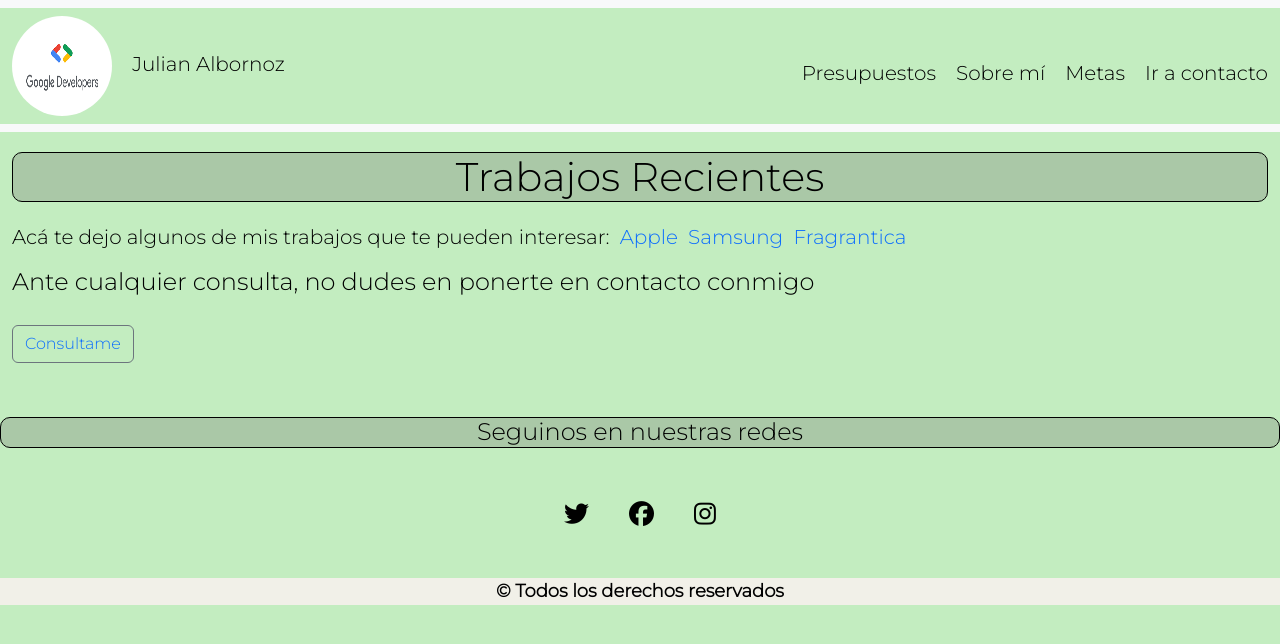
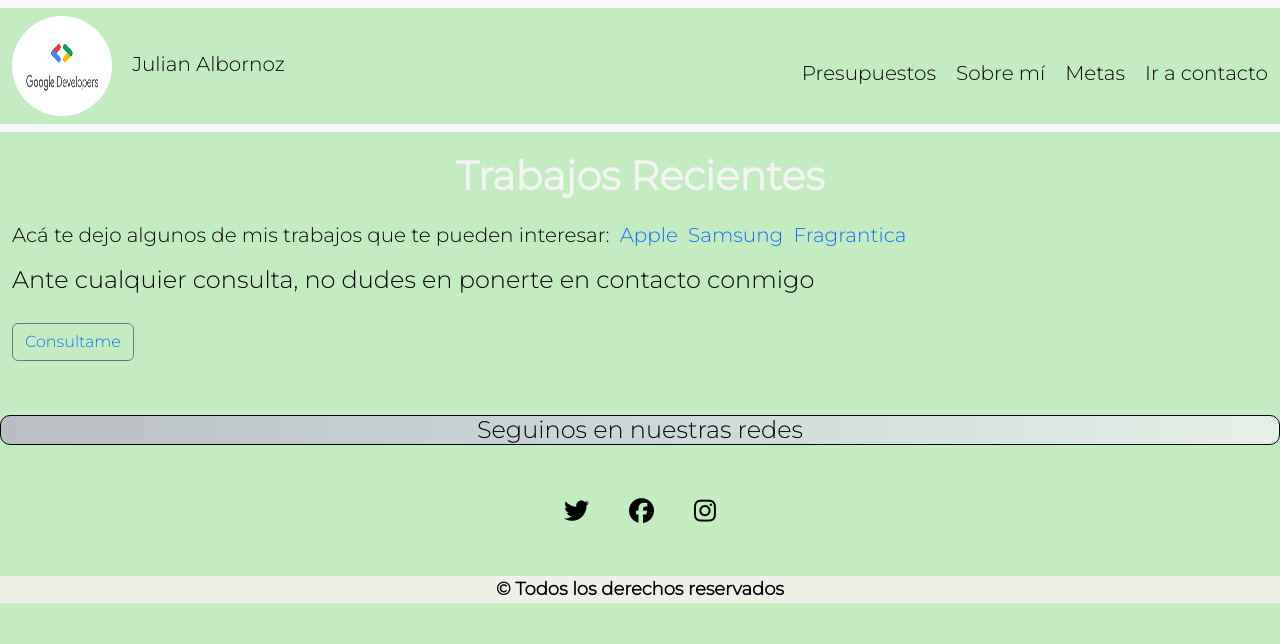
Before and after one commit to julianalbornozz/preentrega2albornozjulian, a website: page index.html in a window 1280 px wide. Drawn offline with nearby package versions, Linux system fonts and the light colour scheme.

Commit message:
Ultimooo Committ

```diff
--- a/index.html
+++ b/index.html
@@ -13,14 +13,14 @@
     <script src="https://kit.fontawesome.com/f9fb091f31.js" crossorigin="anonymous"></script>
     <link href="https://cdn.jsdelivr.net/npm/bootstrap@5.3.2/dist/css/bootstrap.min.css" rel="stylesheet"
         integrity="sha384-T3c6CoIi6uLrA9TneNEoa7RxnatzjcDSCmG1MXxSR1GAsXEV/Dwwykc2MPK8M2HN" crossorigin="anonymous">
+    <link rel="stylesheet" href="https://cdnjs.cloudflare.com/ajax/libs/animate.css/4.1.1/animate.min.css" />
 </head>
 
 <body>
     <nav class="navbar bg-body-tertiary">
         <div class="container-fluid">
             <a class="navbar-brand" href="index.html">
-                <img src="imagenes/google.png" alt="Logo"
-                    class="logo d-inline-block align-text-center">
+                <img src="imagenes/google.png" alt="Logo" class="logo d-inline-block align-text-center">
                 Julian Albornoz
             </a>
             <ul class="ul-container d-flex flex-sm-row flex-column">
@@ -34,7 +34,9 @@
     <main class="layoutIndex">
         <div class="mainIndex">
             <aside class="container-fluid">
-                <h3 class="aside-barra">Trabajos Recientes</h3>
+                <div class="animate__animated animate__zoomIn">
+                    <h3 class="aside-barra">Trabajos Recientes</h3>
+                </div>
                 <p class="aside-adentro">Acá te dejo algunos de mis trabajos que te pueden interesar:
                     <a href="https://www.apple.com/" target="_blank">Apple</a>
                     <a href="https://www.samsung.com/ar/" target="_blank">Samsung</a>
@@ -42,7 +44,8 @@
                 </p>
                 <h4 class="consultame">Ante cualquier consulta, no dudes en ponerte en contacto conmigo</h4>
                 <div class="boton-inicio">
-                <button type="button" class="btn btn-outline-secondary"><a href="./pages/presupuestos.html"> Consultame </a></button>
+                    <button type="button" class="btn btn-outline-secondary"><a href="./pages/presupuestos.html">
+                            Consultame </a></button>
                 </div>
             </aside>
         </div>
--- a/style.css
+++ b/style.css
@@ -68,9 +68,9 @@ nav ul li a:hover {
     font-size: 40px;
     text-align: center;
     margin: 20px 0;
-    border: solid 1px black;
-    border-radius: 10px;
-    background-color: rgb(170, 200, 167);
+    color: whitesmoke;
+    font-weight: 600;
+
 }
 
 .aside-adentro {
@@ -109,8 +109,7 @@ nav ul li a:hover {
     text-align: center;
     border: solid 1px black;
     border-radius: 10px;
-    background-color: rgb(170, 200, 167);
-
+    background-image: linear-gradient(to right, #b9bec2, #c2cbce, #cbd8d7, #d7e4e0, #e6f0e7);
 }
 
 
```
Also changed, not shown: pages/presupuestos.html (+1 -1 lines), pages/sobremi.html (+7 -0 lines).
